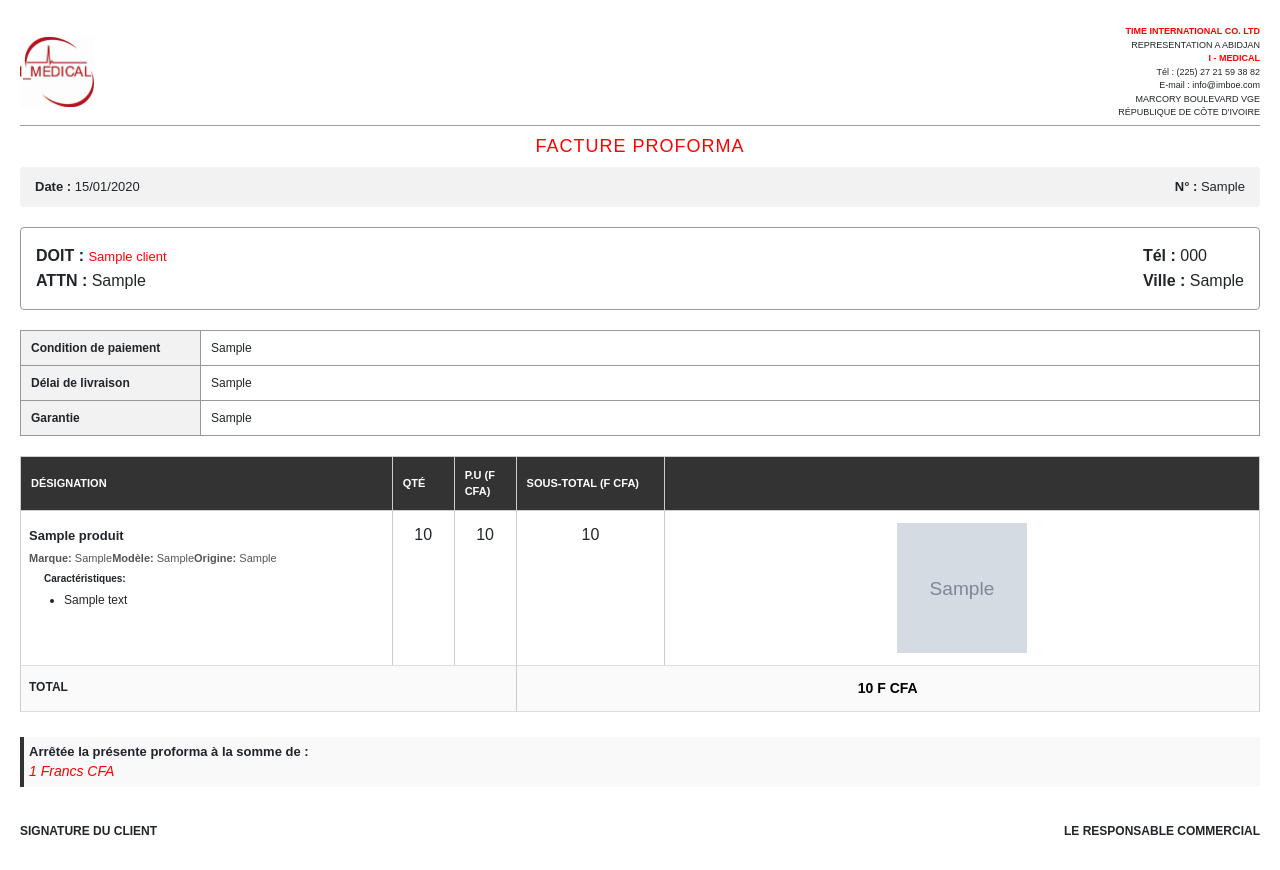
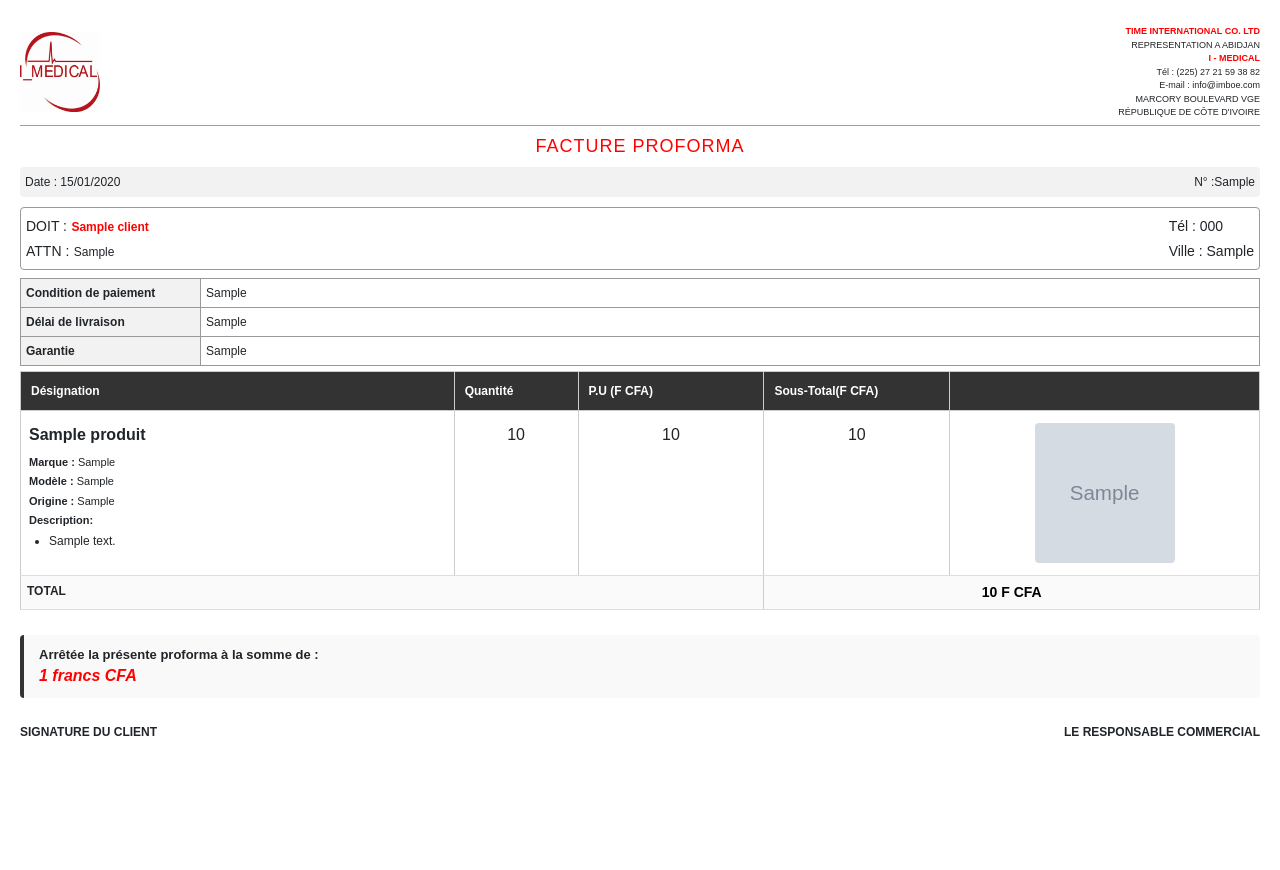
Before and after one commit to assagouJo/gestock, a Flask app: template templates/proforma_pdf.html in a window 1280 px wide. After the commit the page ends 736 px from the top, so only its background shows below. Run offline with Flask 3, Linux system fonts and the light colour scheme; tables that the repository leaves empty hold one stand-in row (values such as "Sample post"); the template is opened without the code that fills it: values that come from a table or form of the project are taken from there, most other values are stand-ins (such as "Sample title", 1, 10 or a date in 2020); grey boxes marked "Sample" are stand-in pictures; some libraries are stand-ins or nearby versions.

Commit message:
update proforma pdf visuel

```diff
--- a/templates/proforma_pdf.html
+++ b/templates/proforma_pdf.html
@@ -3,7 +3,7 @@
 {% block styles %}
 <link rel="stylesheet" href="{{ url_for('static', filename='style/proforma_pdf.css') }}">
 <style>
-    /* Styles simples et propres */
+    /* Styles identiques à kit_proforma */
     * {
         box-sizing: border-box;
         margin: 0;
@@ -26,8 +26,8 @@
     }
 
     .left img {
-        max-height: 70px;
-        width: auto;
+        height: 80px;
+        width: 80px;
     }
 
     .right {
@@ -55,8 +55,8 @@
         display: flex;
         justify-content: space-between;
         background: #f2f2f2;
-        padding: 10px 15px;
-        margin-bottom: 20px;
+        padding: 5px;
+        margin-bottom: 8px;
         border-radius: 4px;
     }
 
@@ -64,8 +64,8 @@
         display: flex;
         justify-content: space-between;
         border: 1px solid #999;
-        padding: 15px;
-        margin-bottom: 20px;
+        padding: 5px;
+        margin-bottom: 8px;
         border-radius: 4px;
     }
 
@@ -74,7 +74,7 @@
     }
 
     .conditions-box {
-        margin-bottom: 20px;
+        margin-bottom: 5px;
     }
 
     .conditions-table {
@@ -83,7 +83,7 @@
     }
 
     .conditions-table td {
-        padding: 8px 10px;
+        padding: 5px;
         border: 1px solid #999;
     }
 
@@ -105,8 +105,7 @@
         color: white;
         padding: 10px;
         text-align: left;
-        font-size: 11px;
-        text-transform: uppercase;
+        font-size: 12px;
     }
 
     .table-produits td {
@@ -116,77 +115,61 @@
     }
 
     .col-photo {
-        width: 100px;
+        width: 25%;
         text-align: center;
+
     }
 
     .col-produit {
-        width: 30%;
+        width: 35%;
     }
 
-    .col-quantite, .col-prix {
-        width: 5%;
+    .col-quantite  {
+        width: 10%;
         text-align:center;
     }
 
-    .col-soustotal {
-        width: 12%;
+    .col-soustotal .col-prix{
+        width: 15%;
         text-align: right;
     }
 
     .produit-photo {
-        width: 130px;
-        height: 130px;
+        width: 140px;
+        height: 140px;
         object-fit: cover;
-
+        border: 1px solid #ddd;
+        border-radius: 4px;
+         border: none !important;
+        box-shadow: none !important;
+        outline: none !important;
     }
 
-    .no-photo {
-        width: 60px;
-        height: 60px;
-        background: #f0f0f0;
-        border: 1px solid #ddd;
-        border-radius: 4px;
-        display: flex;
-        align-items: center;
-        justify-content: center;
-        font-size: 10px;
-        color: #999;
-        margin: 0 auto;
-    }
 
-    .produit-info {
+
+    .produit-nom {
+        font-weight: bold;
+        font-size: 16px;
+        display: block;
         margin-bottom: 5px;
     }
 
-    .produit-nom {
-        font-weight: bold;
-        font-size: 13px;
+    .details-vertical {
+        margin-top: 8px;
     }
 
-    .produit-details {
-        display: flex;
-        justify-content: start;
-        align-items: center;
+    .detail-item {
+        margin-bottom: 4px;
         font-size: 11px;
-        color: #555;
-        margin-top: 3px;
+        line-height: 1.4;
     }
 
-    /* .produit-details span {
+    .detail-label {
+        font-weight: bold;
+        min-width: 20px;
         display: inline-block;
-        margin-right: 10px;
-    } */
-
-    .produit-caracs {
-        margin-top: 5px;
-        padding-left: 15px;
-        font-size: 10px;
     }
 
-    .produit-caracs li {
-        margin-bottom: 2px;
-    }
 
     .total-row {
         background: #f2f2f2;
@@ -194,7 +177,7 @@
     }
 
     .total-row td {
-        padding: 12px 8px !important;
+        padding: 6px !important;
     }
 
     .total-row .total {
@@ -204,10 +187,11 @@
 
     .montant-lettre {
         background: #f9f9f9;
-        padding: 5px;
+        padding: 10px 15px;
         margin-bottom: 10px;
         border-left: 4px solid #333;
         font-size: 13px;
+        border-radius: 4px;
     }
 
     .montant-lettre p {
@@ -222,7 +206,7 @@
     .footer {
         display: flex;
         justify-content: space-between;
-        margin-top: 30px;
+        margin-top: 20px;
         padding-top: 5px;
     }
 
@@ -237,11 +221,6 @@
         text-transform: uppercase;
     }
 
-    .signature-line {
-        margin-top: 30px;
-        font-size: 10px;
-        color: #666;
-    }
 
     .mention {
         text-align: center;
@@ -297,24 +276,24 @@
 
 <!-- INFOS PROFORMA -->
 <div class="info-doc">
-    <div><strong>Date :</strong> {{ proforma.date.strftime('%d/%m/%Y') if proforma.date else '' }}</div>
-    <div><strong>N° :</strong> {{ proforma.numero }}</div>
+    <div><span style="font-size: 12px;">Date : {{ proforma.date.strftime('%d/%m/%Y') if proforma.date else '' }}</span></div>
+    <div><span style="font-size: 12px;">N° :{{ proforma.numero }}</span></div>
 </div>
 
 <!-- INFOS CLIENT -->
 <div class="client-box">
     <div>
-        <strong>DOIT :</strong> <span style="font-size: 13px;color: red;">{{ proforma.client.nom_client if proforma.client else '' }}</span><br>
+        <span style="font-size: 14px;">DOIT :</span> <strong style="font-size: 12px;color: red;">{{ proforma.client.nom_client if proforma.client else '' }}</strong><br>
         {% if proforma.client and proforma.attn %}
-        <strong>ATTN :</strong> {{ proforma.attn or '' }}
+        <span style="font-size: 14px;">ATTN :</span> <span style="font-size: 12px;">{{ proforma.attn or '' }}</span>
         {% endif %}
     </div>
     <div>
         {% if proforma.client and proforma.client.telephone %}
-        <strong>Tél :</strong> {{ proforma.client.telephone if proforma.client else '' }}<br>
+        <span style="font-size: 14px;">Tél : {{ proforma.client.telephone if proforma.client else '' }} </span><br>
         {% endif %}
         {% if proforma.client and proforma.client.adresse %}
-        <strong>Ville :</strong> {{ proforma.client.adresse if proforma.client else '' }}
+        <span style="font-size: 14px;">Ville : {{ proforma.client.adresse if proforma.client else '' }} </span>
         {% endif %}
     </div>
 </div>
@@ -351,10 +330,10 @@
 <table class="table-produits">
     <thead>
         <tr>
-            <th class="col-produit">DÉSIGNATION</th>
-            <th class="col-quantite">QTÉ</th>
+            <th class="col-produit">Désignation</th>
+            <th class="col-quantite">Quantité</th>
             <th class="col-prix">P.U (F CFA)</th>
-            <th class="col-soustotal">SOUS-TOTAL (F CFA)</th>
+            <th class="col-soustotal">Sous-Total(F CFA)</th>
             <th class="col-photo"></th>
         </tr>
     </thead>
@@ -363,32 +342,45 @@
         <tr>
             <!-- COLONNE PRODUIT -->
             <td class="col-produit">
-                <div class="produit-info">
+                <div>
                     <span class="produit-nom">{{ ligne.produit.nom_produit if ligne.produit else 'Produit' }}</span>
+
                     {% if ligne.produit %}
-                        {% if ligne.produit.marque or ligne.produit.model or ligne.produit.origine %}
-                        <div class="produit-details" >
-                            {% if ligne.produit.marque %}<span><strong>Marque: </strong>{{ ligne.produit.marque }}</span>{% endif %}
-                            {% if ligne.produit.model %}<span><strong>Modèle: </strong>{{ ligne.produit.model }}</span>{% endif %}
-                            {% if ligne.produit.origine %}<span><strong>Origine: </strong>{{ ligne.produit.origine }}</span>{% endif %}
+                    <div class="details-vertical">
+                        {% if ligne.produit.marque %}
+                        <div class="detail-item">
+                            <span class="detail-label">Marque :</span>
+                            <span class="detail-value">{{ ligne.produit.marque }}</span>
+                        </div>
+                        {% endif %}
+
+                        {% if ligne.produit.model %}
+                        <div class="detail-item">
+                            <span class="detail-label">Modèle :</span>
+                            <span class="detail-value">{{ ligne.produit.model }}</span>
+                        </div>
+                        {% endif %}
+
+                        {% if ligne.produit.origine %}
+                        <div class="detail-item">
+                            <span class="detail-label">Origine :</span>
+                            <span class="detail-value">{{ ligne.produit.origine }}</span>
                         </div>
                         {% endif %}
 
                         {% if ligne.produit.description %}
-                        <div class="produit-caracs">
-                            <strong>Caractéristiques:</strong><br>
-                           <ul style="margin: 5px 0 0 20px; padding-left: 0; list-style-type: disc;">
-                                {# Remplacer d'abord les points par des virgules, puis splitter #}
-                                {% set desc_with_commas = produit_principal.produit.description.replace('.', ',') %}
-                                {% for desc in desc_with_commas.split(',') %}
-                                    {% set desc_clean = desc.strip() %}
-                                    {% if desc_clean and desc_clean != '.' %}
-                                        <li style="font-size: 12px; margin-bottom: 3px;">{{ desc_clean }}</li>
-                                    {% endif %}
-                                {% endfor %}
-                            </ul>
-                                                </div>
+                        <div class="detail-item">
+                            <span class="detail-label desc">Description:</span><br>
+                                <ul style="margin: 5px 0 0 20px; padding-left: 0;">
+                                    {% for desc in ligne.produit.description.split(',') %}
+                                        {% if desc.strip() %}
+                                        <li style="font-size: 12px; margin-bottom: 3px;">{{ desc.strip() }}</li>
+                                        {% endif %}
+                                    {% endfor %}
+                                </ul>
+                        </div>
                         {% endif %}
+                    </div>
                     {% endif %}
                 </div>
             </td>
@@ -401,15 +393,15 @@
 
             <!-- SOUS-TOTAL -->
             <td class="col-soustotal">{{ "{:,.0f}".format(ligne.sous_total).replace(',', ' ') }}</td>
-             <!-- COLONNE PHOTO -->
+
+            <!-- COLONNE PHOTO -->
             <td class="col-photo">
                 {% if ligne.produit and ligne.produit.image %}
                     <img src="{{ ligne.produit.image }}"
                          alt="{{ ligne.produit.nom_produit }}"
-                         class="produit-photo"
-                         onerror="this.onerror=null; this.style.display='none'; this.parentNode.innerHTML='<div class=\'no-photo\'>Pas d\'image</div>';">
+                         class="produit-photo">
                 {% else %}
-                    <p></p>
+                    <div>-</div>
                 {% endif %}
             </td>
         </tr>
@@ -427,7 +419,7 @@
 <div class="montant-lettre">
     <p>
         <strong>Arrêtée la présente proforma à la somme de :</strong><br>
-        <span style="font-style: italic; color: red;font-size: 14px;">{{ total_lettre }} francs CFA</span>
+        <strong style="font-style: italic; color: red; font-size: 16px;">{{ total_lettre }} francs CFA</strong>
     </p>
 </div>
 
@@ -441,5 +433,4 @@
     </div>
 </div>
 
-
 {% endblock %}
```
